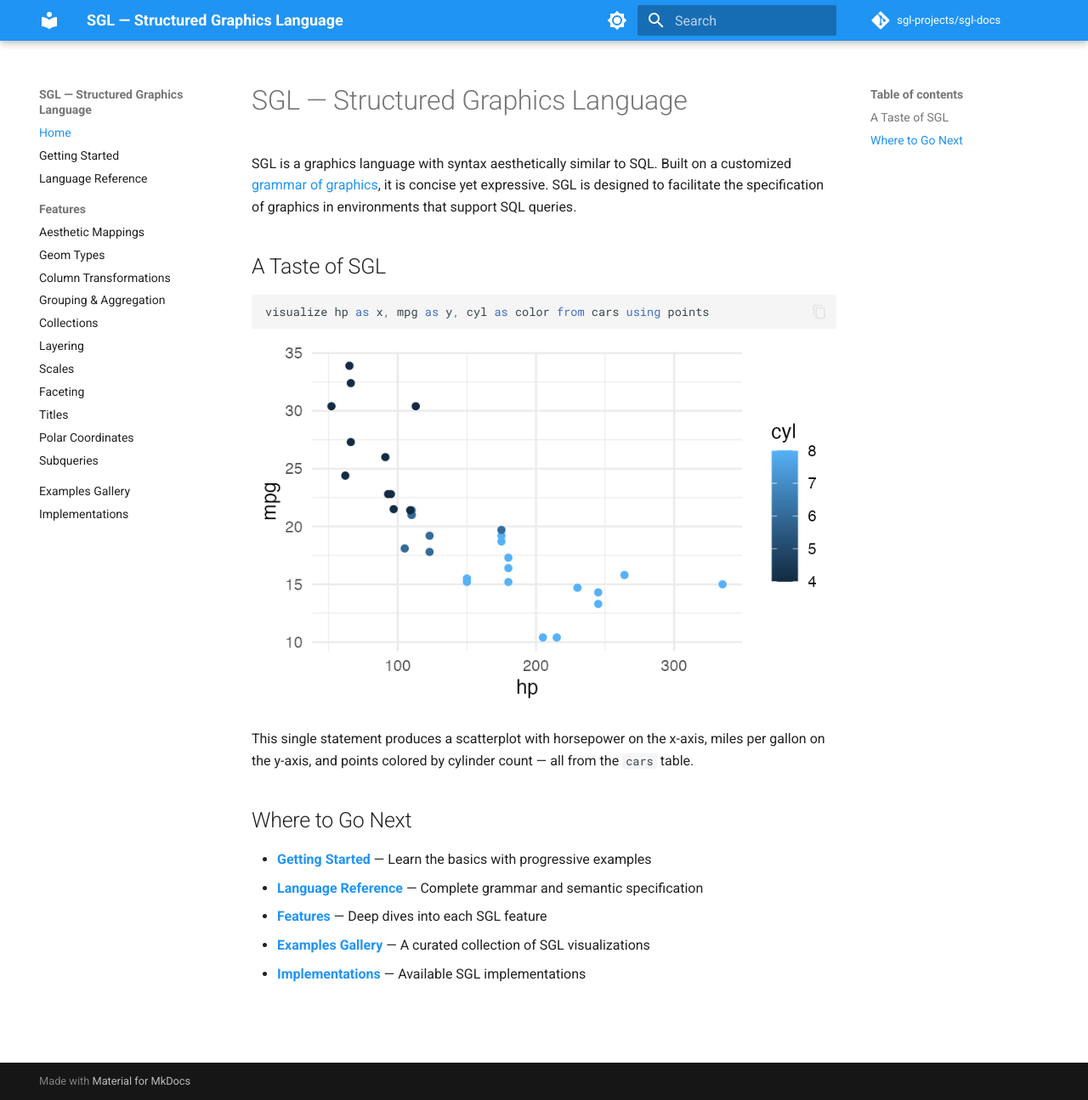
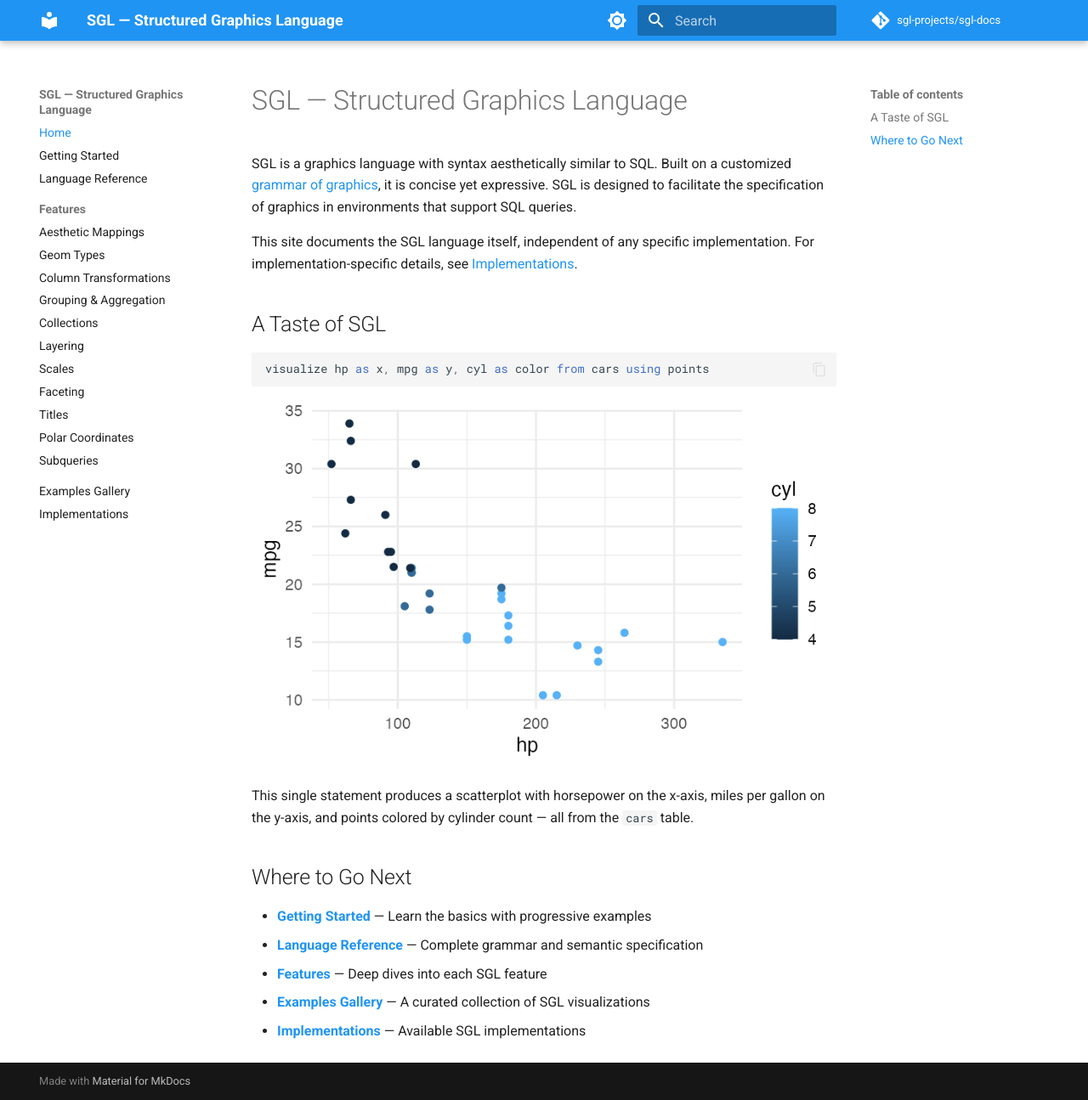
Before and after one commit to sgl-projects/sgl-docs, an MkDocs documentation site: the page built from docs/index.md, in a window 1280 px wide and 1295 px high. Shown: the whole window at 85% size. Built offline with MkDocs 1.6.1 and Material for MkDocs 9.7.7, drawn with Linux system fonts in a browser that asks for light colours; comment, search, counter and statistics services are not loaded.

Commit message:
Link to arXiv PDF and clarify that docs cover the language, not a specific implementation

```diff
--- a/docs/index.md
+++ b/docs/index.md
@@ -1,6 +1,8 @@
 # SGL — Structured Graphics Language
 
-SGL is a graphics language with syntax aesthetically similar to SQL. Built on a customized [grammar of graphics](https://arxiv.org/abs/2505.14690), it is concise yet expressive. SGL is designed to facilitate the specification of graphics in environments that support SQL queries.
+SGL is a graphics language with syntax aesthetically similar to SQL. Built on a customized [grammar of graphics](https://arxiv.org/pdf/2505.14690), it is concise yet expressive. SGL is designed to facilitate the specification of graphics in environments that support SQL queries.
+
+This site documents the SGL language itself, independent of any specific implementation. For implementation-specific details, see [Implementations](implementations.md).
 
 ## A Taste of SGL
 
```
